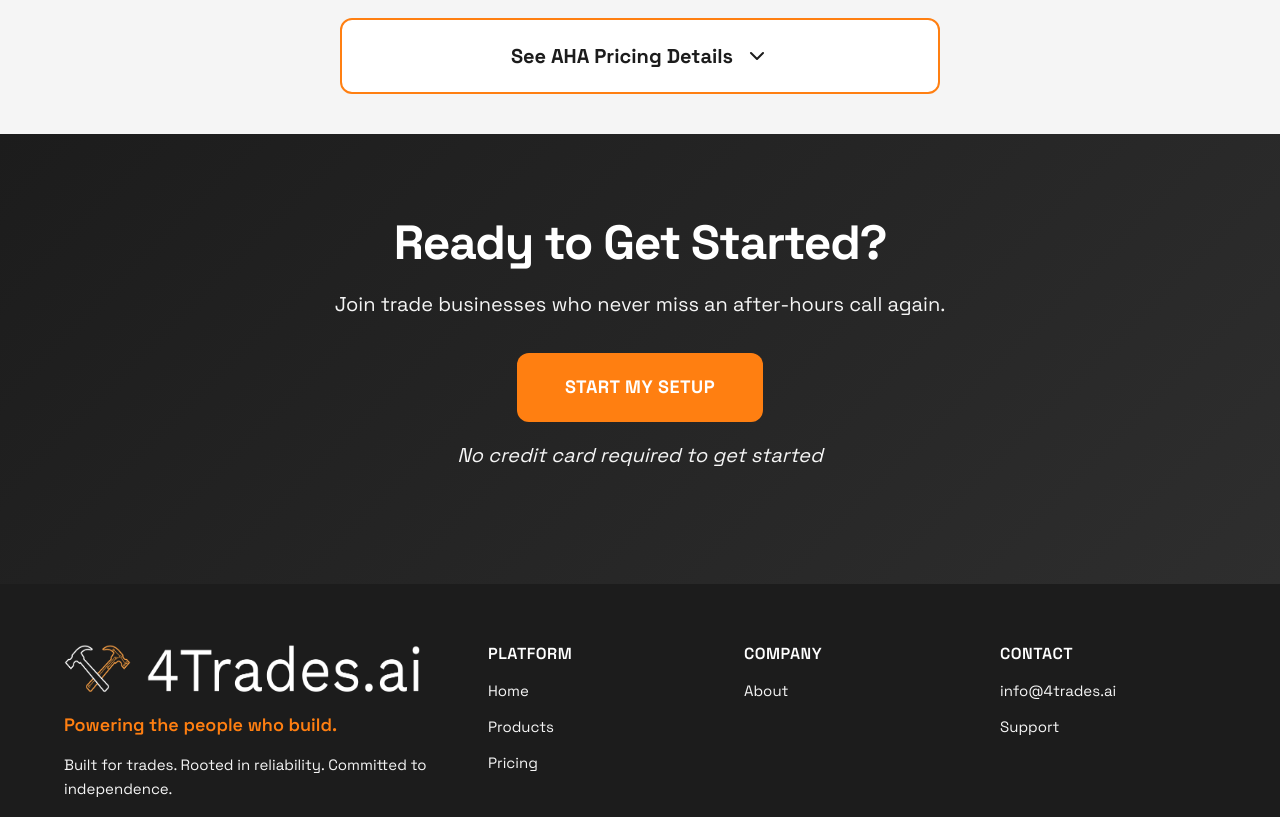
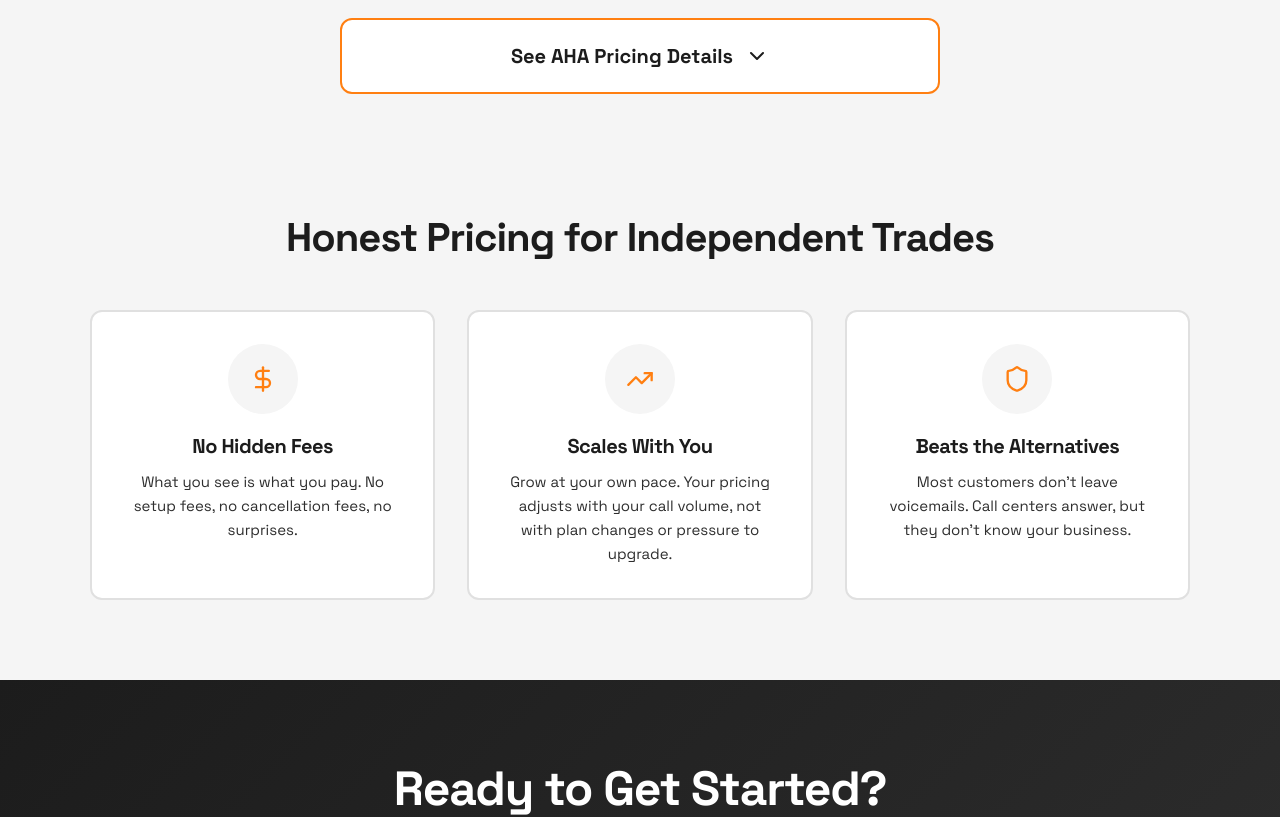
Before and after one commit to dougwhitewolff/4trades-platform, a Next.js app: page /pricing in a window 1280 px wide. Shown: the part 3000-3817 px from the top of the page. Built offline with nearby package versions, Linux system fonts and the light colour scheme.

Commit message:
pricing additional changes

```diff
--- a/app/pricing/page.tsx
+++ b/app/pricing/page.tsx
@@ -343,7 +343,7 @@ export default function Pricing() {
               </div>
 
               <p className="billable-intro">
-                We believe in fair, transparent billing. You only pay for legitimate calls that provide value to your business.
+              We keep billing simple and fair. You only pay for real customer conversations. We filter out spam, wrong numbers, accidental forwards, and any system issues so you’re never charged for noise.
               </p>
 
               <div className="billable-grid">
@@ -361,7 +361,7 @@ export default function Pricing() {
                       <Clock size={20} />
                       <div>
                         <strong>Duration ≥ 30 seconds</strong>
-                        <p>Ensures the call was a genuine interaction</p>
+                        <p>Shows the caller stayed long enough for it to be a real conversation</p>
                       </div>
                     </li>
                     <li>
@@ -375,7 +375,7 @@ export default function Pricing() {
                       <CheckCircle2 size={20} />
                       <div>
                         <strong>Successfully Connected</strong>
-                        <p>AI agent successfully handled the call</p>
+                        <p>Your agent answered and handled the call normally</p>
                       </div>
                     </li>
                   </ul>
@@ -408,8 +408,8 @@ export default function Pricing() {
                     <li>
                       <AlertCircle size={20} />
                       <div>
-                        <strong>System/Technical Failure</strong>
-                        <p>Any technical issues on our end</p>
+                        <strong>Call didn’t complete properly</strong>
+                        <p>If the call can’t be completed for any reason, it’s not billable</p>
                       </div>
                     </li>
                   </ul>
@@ -421,20 +421,21 @@ export default function Pricing() {
                 <div>
                   <h4>Our Guarantee</h4>
                   <p>
-                    We filter out spam, misdials, and technical issues automatically.
-                    You only pay for real, valuable interactions with your customers.
+                  You are never charged for spam, wrong numbers, short hangups, or calls that don’t complete. Only real customer conversations count toward your plan.
                   </p>
                 </div>
               </div>
             </div>
           </div>
         </section>
+          </>
+        )}
 
         {/* Value Proposition Section */}
         <section className="pricing-value-section">
           <div className="container">
             <div className="pricing-value-header">
-              <h2>Why Our Pricing Makes Sense</h2>
+              <h2>Honest Pricing for Independent Trades</h2>
             </div>
 
             <div className="value-cards-grid">
@@ -451,36 +452,26 @@ export default function Pricing() {
                   <TrendingUp size={28} />
                 </div>
                 <h4>Scales With You</h4>
-                <p>Start small and grow. Our pricing grows with your business without requiring plan changes.</p>
+                <p>Grow at your own pace. Your pricing adjusts with your call volume, not with plan changes or pressure to upgrade.</p>
               </div>
 
               <div className="value-card">
                 <div className="value-card-icon">
                   <Shield size={28} />
                 </div>
-                <h4>Fair & Transparent</h4>
-                <p>We filter out junk calls automatically. You only pay for legitimate customer interactions.</p>
-              </div>
-
-              <div className="value-card">
-                <div className="value-card-icon">
-                  <Clock size={28} />
-                </div>
-                <h4>Save Time & Money</h4>
-                <p>Compared to hiring staff or missing calls, our pricing delivers exceptional ROI.</p>
+                <h4>Beats the Alternatives</h4>
+                <p>Most customers don't leave voicemails. Call centers answer, but they don't know your business.</p>
               </div>
             </div>
           </div>
         </section>
-          </>
-        )}
 
         {/* CTA Section */}
         <section className="pricing-cta-section">
           <div className="container">
             <div className="pricing-cta-content">
               <h2>Ready to Get Started?</h2>
-              <p>Join trade businesses who never miss an after-hours call again.</p>
+              <p>Protect your evenings while keeping your business responsive.</p>
               <a href="https://onboardingaha.4trades.ai/signup" className="pricing-cta-button-large">
                 Start My Setup
               </a>
```
